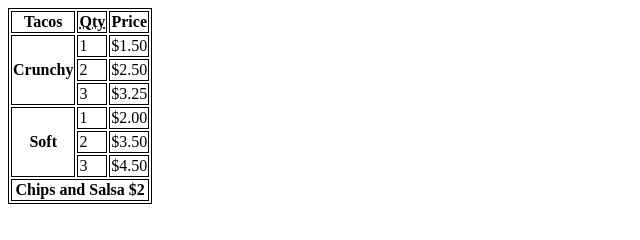
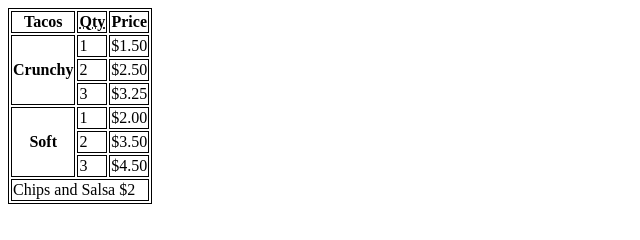
Before and after one commit to gthoang/gthoang.github.io, a plain HTML site: page tacos.html in a window 1280 px wide. Shown: the full height of the page, 0-640 px from the left. Drawn offline with Linux system fonts and the light colour scheme.

Commit message:
th to td

```diff
--- a/tacos.html
+++ b/tacos.html
@@ -50,7 +50,7 @@
             </tbody>
             <tfoot>
                 <tr>
-                    <th colspan="3">Chips and Salsa $2</th>
+                    <td colspan="3">Chips and Salsa $2</td>
                 </tr>
             </tfoot>
         </table>
```
